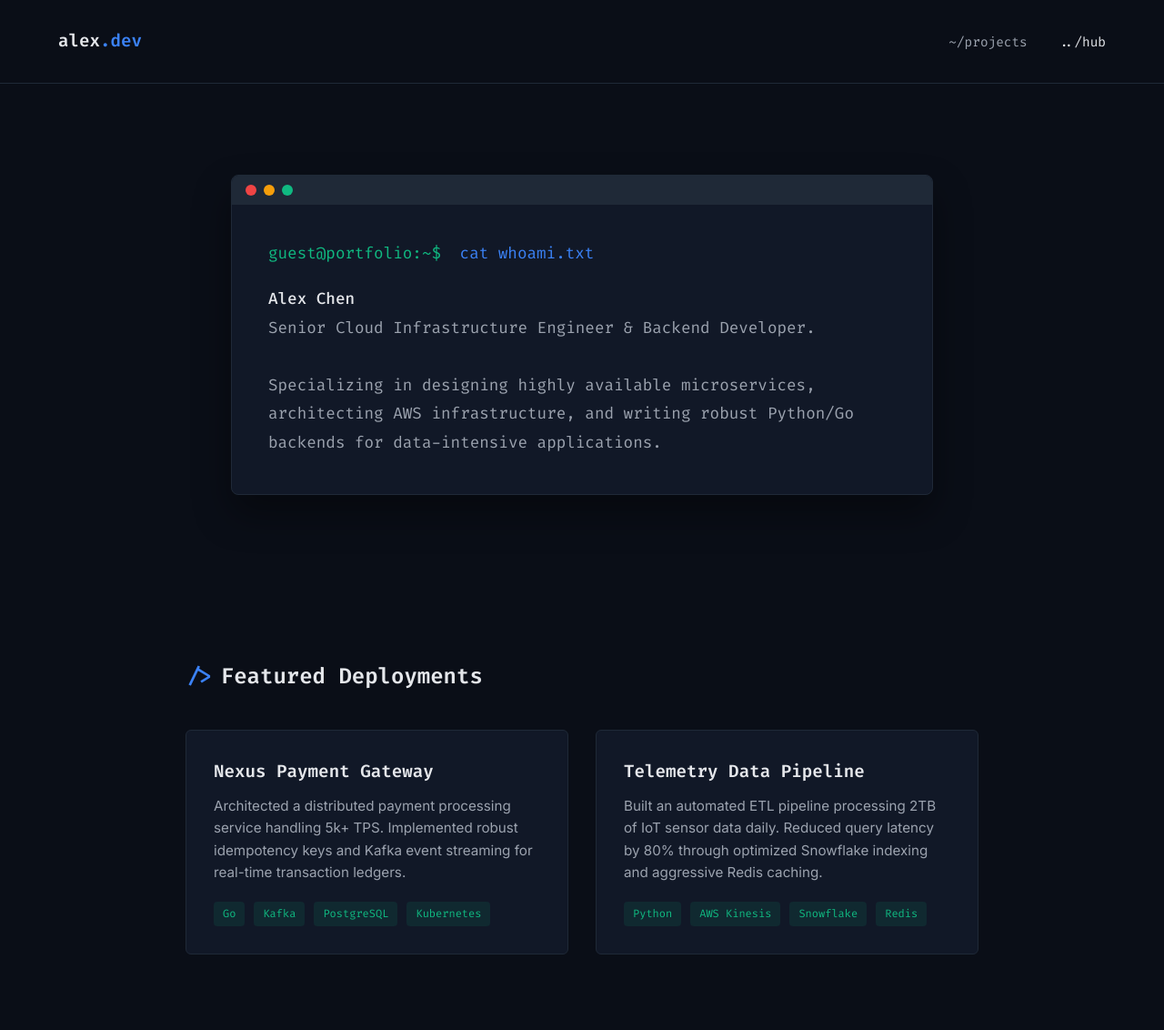
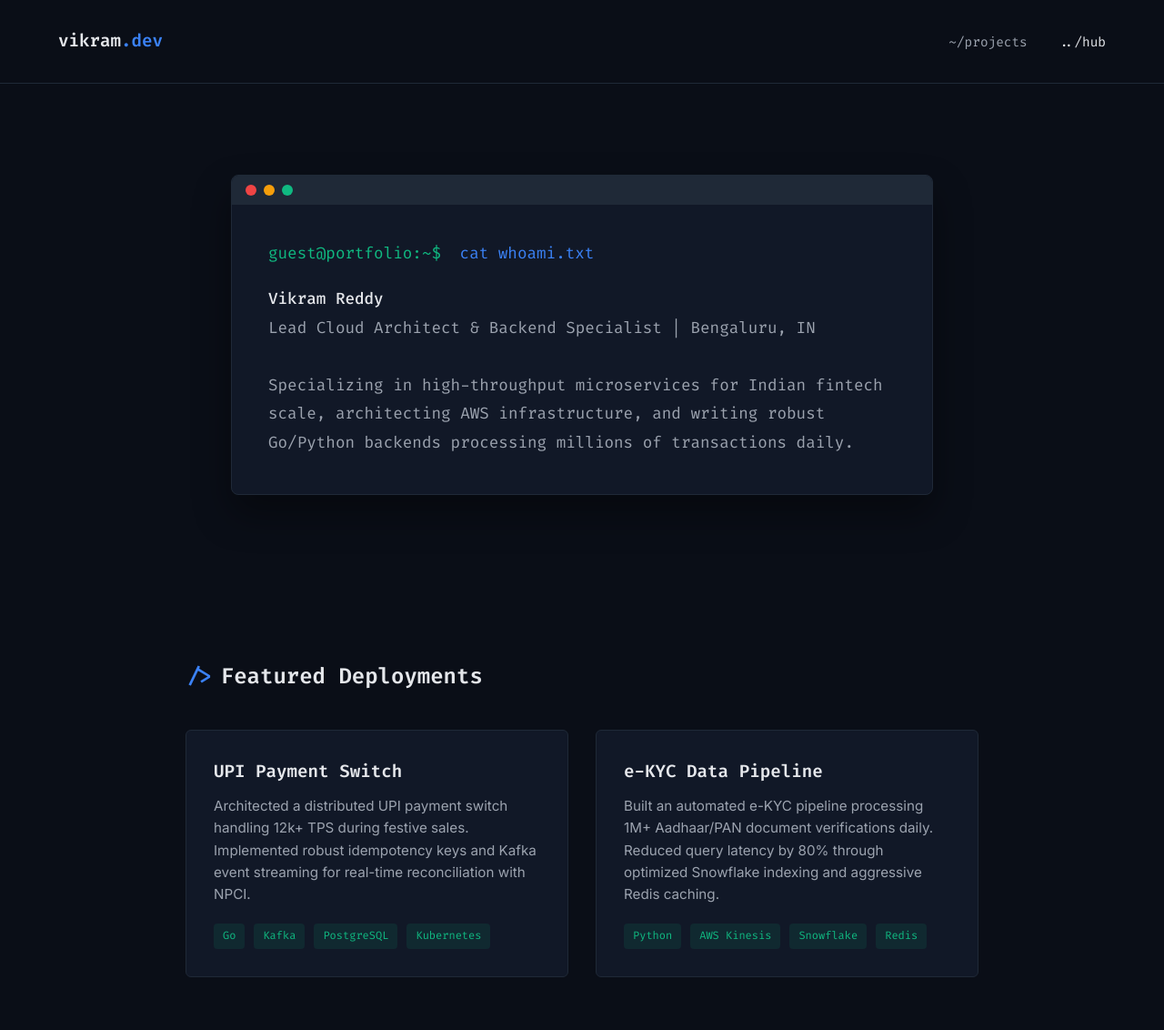
Before and after one commit to FootprintForge-HQ/FootprintForge-HQ.github.io, a plain HTML site: page developer-demo.html in a window 1280 px wide. Shown: the whole page at 91% size. Drawn offline with Linux system fonts and the light colour scheme.

Commit message:
Update developer-demo.html

```diff
--- a/developer-demo.html
+++ b/developer-demo.html
@@ -3,7 +3,7 @@
 <head>
     <meta charset="UTF-8">
     <meta name="viewport" content="width=device-width, initial-scale=1.0">
-    <title>Developer Portfolio | Alex Chen</title>
+    <title>Developer Portfolio | Vikram Reddy</title>
 
     <link rel="preconnect" href="https://fonts.googleapis.com">
     <link rel="preconnect" href="https://fonts.gstatic.com" crossorigin>
@@ -99,7 +99,7 @@
 <body>
 
     <nav>
-        <a href="#" class="logo">alex<span>.dev</span></a>
+        <a href="#" class="logo">vikram<span>.dev</span></a>
         <div class="nav-links">
             <a href="#work">~/projects</a>
             <a href="hub-demo.html" style="color: var(--text-main);">../hub</a>
@@ -114,9 +114,9 @@
             <div class="terminal-body">
                 <div><span class="prompt">guest@portfolio:~$</span> <span class="command">cat whoami.txt</span></div>
                 <div class="output">
-                    <strong>Alex Chen</strong><br>
-                    Senior Cloud Infrastructure Engineer & Backend Developer.<br><br>
-                    Specializing in designing highly available microservices, architecting AWS infrastructure, and writing robust Python/Go backends for data-intensive applications.
+                    <strong>Vikram Reddy</strong><br>
+                    Lead Cloud Architect & Backend Specialist | Bengaluru, IN<br><br>
+                    Specializing in high-throughput microservices for Indian fintech scale, architecting AWS infrastructure, and writing robust Go/Python backends processing millions of transactions daily.
                 </div>
             </div>
         </div>
@@ -127,16 +127,16 @@
         <div class="grid">
 
             <div class="project-card reveal" style="transition-delay: 0.1s;">
-                <h3>Nexus Payment Gateway</h3>
-                <p>Architected a distributed payment processing service handling 5k+ TPS. Implemented robust idempotency keys and Kafka event streaming for real-time transaction ledgers.</p>
+                <h3>UPI Payment Switch</h3>
+                <p>Architected a distributed UPI payment switch handling 12k+ TPS during festive sales. Implemented robust idempotency keys and Kafka event streaming for real-time reconciliation with NPCI.</p>
                 <div class="tech-stack">
                     <span>Go</span><span>Kafka</span><span>PostgreSQL</span><span>Kubernetes</span>
                 </div>
             </div>
 
             <div class="project-card reveal" style="transition-delay: 0.2s;">
-                <h3>Telemetry Data Pipeline</h3>
-                <p>Built an automated ETL pipeline processing 2TB of IoT sensor data daily. Reduced query latency by 80% through optimized Snowflake indexing and aggressive Redis caching.</p>
+                <h3>e-KYC Data Pipeline</h3>
+                <p>Built an automated e-KYC pipeline processing 1M+ Aadhaar/PAN document verifications daily. Reduced query latency by 80% through optimized Snowflake indexing and aggressive Redis caching.</p>
                 <div class="tech-stack">
                     <span>Python</span><span>AWS Kinesis</span><span>Snowflake</span><span>Redis</span>
                 </div>
```
